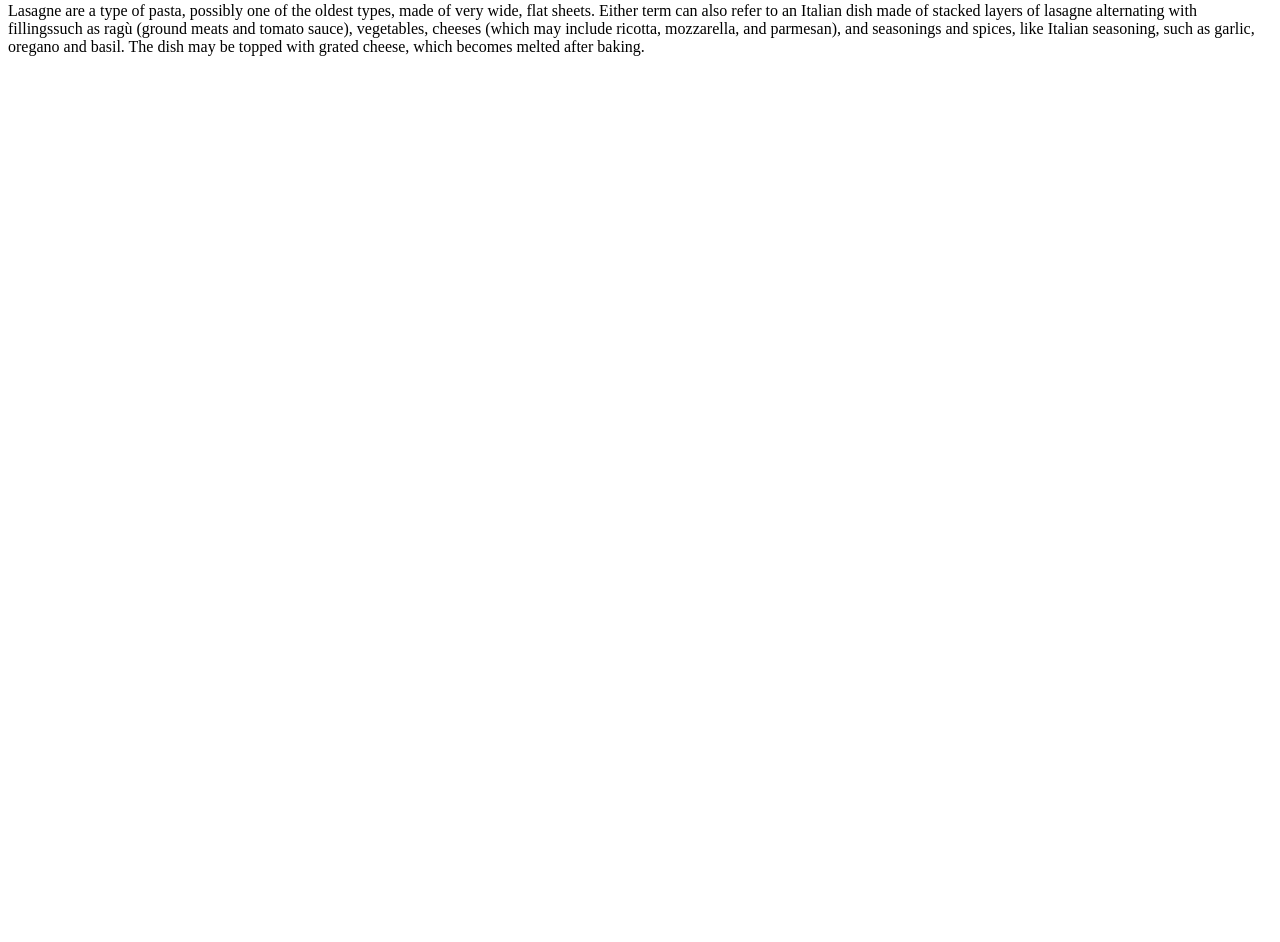
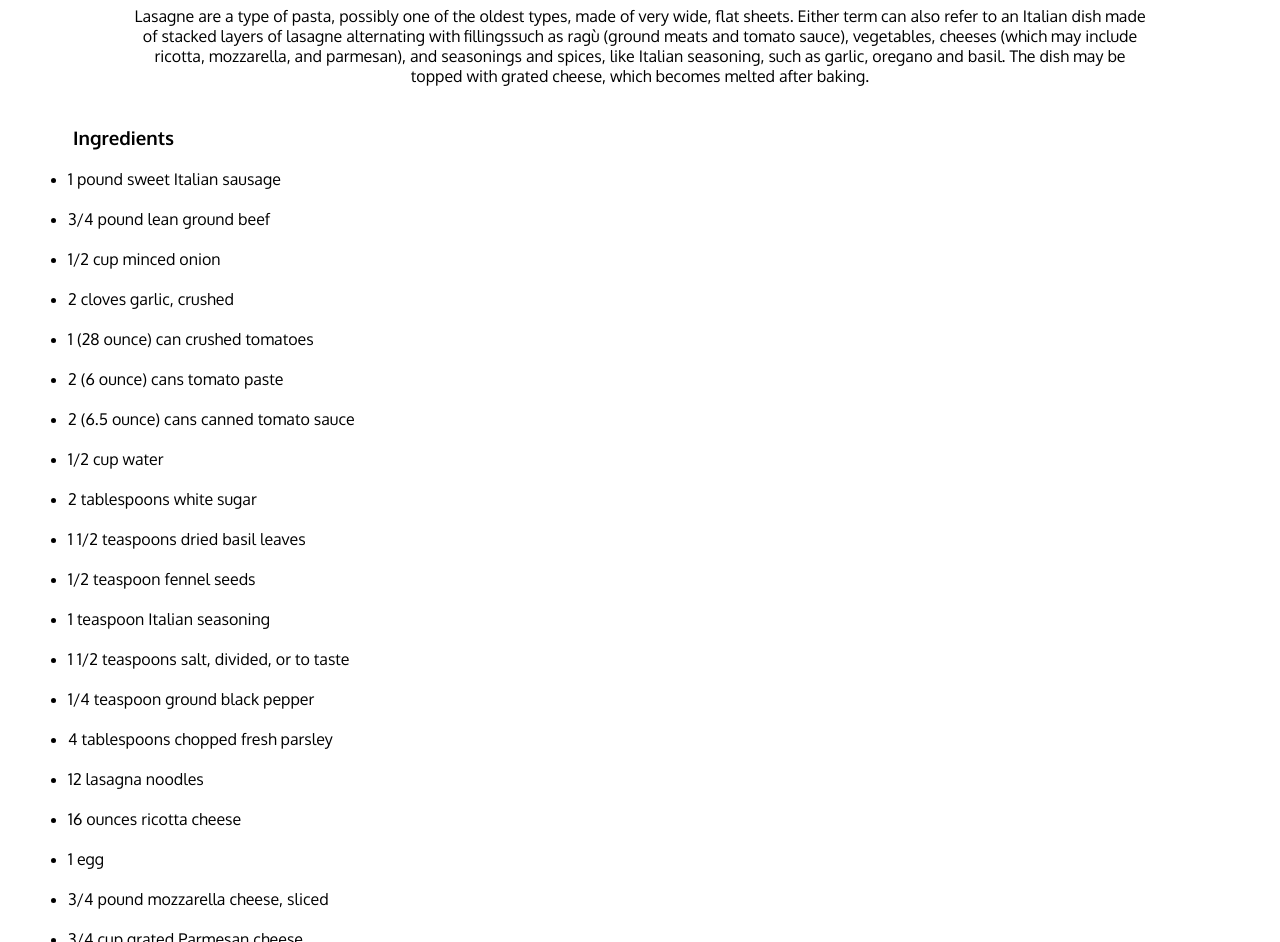
Before and after one commit to 0kveR/odin-recipes, a plain HTML site: page pages/lasagna.html in a window 1280 px wide. Shown: the part 78-1020 px from the top of the page. Before the commit the page ends 800 px from the top, so only its background shows below. Drawn offline with Linux system fonts and the light colour scheme.

Commit message:
Finished first recipe (lasagna)

```diff
--- a/pages/lasagna.html
+++ b/pages/lasagna.html
@@ -5,13 +5,52 @@
   <meta http-equiv="X-UA-Compatible" content="IE=edge">
   <meta name="viewport" content="width=device-width, initial-scale=1.0">
   <title>Lasagna</title>
+  <link rel="stylesheet" href="./style/recipe.css">
+  <link href="https://fonts.googleapis.com/css2?family=Oxygen:wght@300;400;700&display=swap" rel="stylesheet">
 </head>
 <body>
-  <div id="title">
+  <div class="title">
     <h1>Lasagna</h1>
   </div>
-  <div id="desc">
+  <div class="desc">
     <p>Lasagne are a type of pasta, possibly one of the oldest types, made of very wide, flat sheets. Either term can also refer to an Italian dish made of stacked layers of lasagne alternating with fillingssuch as ragù (ground meats and tomato sauce), vegetables, cheeses (which may include ricotta, mozzarella, and parmesan), and seasonings and spices, like Italian seasoning, such as garlic, oregano and basil. The dish may be topped with grated cheese, which becomes melted after baking.</p>
+  </div>
+  <div class="recipe">
+    <div class="ingredients">
+      <h3 style="margin-left: 65px;">Ingredients</h3>
+      <ul>
+        <li>1 pound sweet Italian sausage</li>
+        <li>3/4 pound lean ground beef</li>
+        <li>1/2 cup minced onion</li>
+        <li>2 cloves garlic, crushed</li>
+        <li>1 (28 ounce) can crushed tomatoes</li>
+        <li>2 (6 ounce) cans tomato paste</li>
+        <li>2 (6.5 ounce) cans canned tomato sauce</li>
+        <li>1/2 cup water</li>
+        <li>2 tablespoons white sugar</li>
+        <li>1 1/2 teaspoons dried basil leaves</li>
+        <li>1/2 teaspoon fennel seeds</li>
+        <li>1 teaspoon Italian seasoning</li>
+        <li>1 1/2 teaspoons salt, divided, or to taste</li>
+        <li>1/4 teaspoon ground black pepper</li>
+        <li>4 tablespoons chopped fresh parsley</li>
+        <li>12 lasagna noodles</li>
+        <li>16 ounces ricotta cheese</li>
+        <li>1 egg</li>
+        <li>3/4 pound mozzarella cheese, sliced</li>
+        <li>3/4 cup grated Parmesan cheese</li>
+      </ul>
+    </div>
+    <div class="steps">
+      <h3 style="margin-left: 65px;">Steps</h3>
+      <ol>
+        <li>In a Dutch oven, cook sausage, ground beef, onion, and garlic over medium heat until well browned. Stir in crushed tomatoes, tomato paste, tomato sauce, and water. Season with sugar, basil, fennel seeds, Italian seasoning, 1 teaspoon salt, pepper, and 2 tablespoons parsley. Simmer, covered, for about 1 1/2 hours, stirring occasionally.</li>
+        <li>Bring a large pot of lightly salted water to a boil. Cook lasagna noodles in boiling water for 8 to 10 minutes. Drain noodles, and rinse with cold water. In a mixing bowl, combine ricotta cheese with egg, remaining parsley, and 1/2 teaspoon salt.</li>
+        <li>Preheat oven to 375 degrees F (190 degrees C).</li>
+        <li>To assemble, spread 1 1/2 cups of meat sauce in the bottom of a 9x13-inch baking dish. Arrange 6 noodles lengthwise over meat sauce. Spread with one half of the ricotta cheese mixture. Top with a third of mozzarella cheese slices. Spoon 1 1/2 cups meat sauce over mozzarella, and sprinkle with 1/4 cup Parmesan cheese. Repeat layers, and top with remaining mozzarella and Parmesan cheese. Cover with foil: to prevent sticking, either spray foil with cooking spray, or make sure the foil does not touch the cheese.</li>
+        <li>Bake in preheated oven for 25 minutes. Remove foil, and bake an additional 25 minutes. Cool for 15 minutes before serving.</li>
+      </ol>
+    </div>
   </div>
 </body>
 </html>
--- /dev/null
+++ b/pages/style/recipe.css
@@ -0,0 +1,23 @@
+body {
+  font-family: 'Oxygen', sans-serif;
+}
+
+.title {
+  text-align: center;
+}
+
+.desc {
+  margin-left: auto;
+  margin-right: auto;
+  margin-bottom: 40px;
+  text-align: center;
+  width: 80%;
+}
+
+ul {
+  margin-bottom: 50px;
+}
+
+li {
+  margin: 20px;
+}
--- a/style.css
+++ b/style.css
@@ -10,8 +10,13 @@ body {
   text-align: center;
   font-weight: 300;
   font-size: 20px;
+  display: inline;
 }
 
-#lasagna-pic {
+.food-pic {
+  text-align: center;
   height: 300px;
+  border-style: solid;
+  border-width: 5px;
+  border-radius: 100px;
 }
```
Also changed, not shown: index.html (+6 -1 lines).
